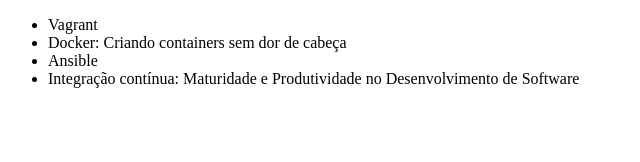
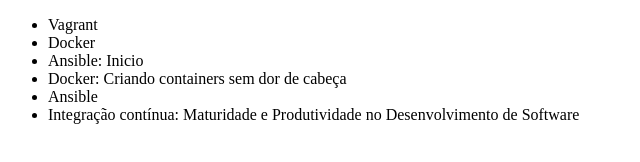
Before and after one commit to Paulounk/Alura-git, a plain HTML site: page index.html in a window 1280 px wide. Shown: the whole page, without its empty margins (0-640 px from the left). Drawn offline with Linux system fonts and the light colour scheme.

```diff
--- a/index.html
+++ b/index.html
@@ -7,6 +7,8 @@
 <body>
     <ul>
         <li>Vagrant</li>
+        <li>Docker</li>
+        <li>Ansible: Inicio</li>
         <li>Docker: Criando containers sem dor de cabeça</li>
         <li>Ansible</li>
         <li>Integração contínua: Maturidade e Produtividade no Desenvolvimento de Software</li>
```
